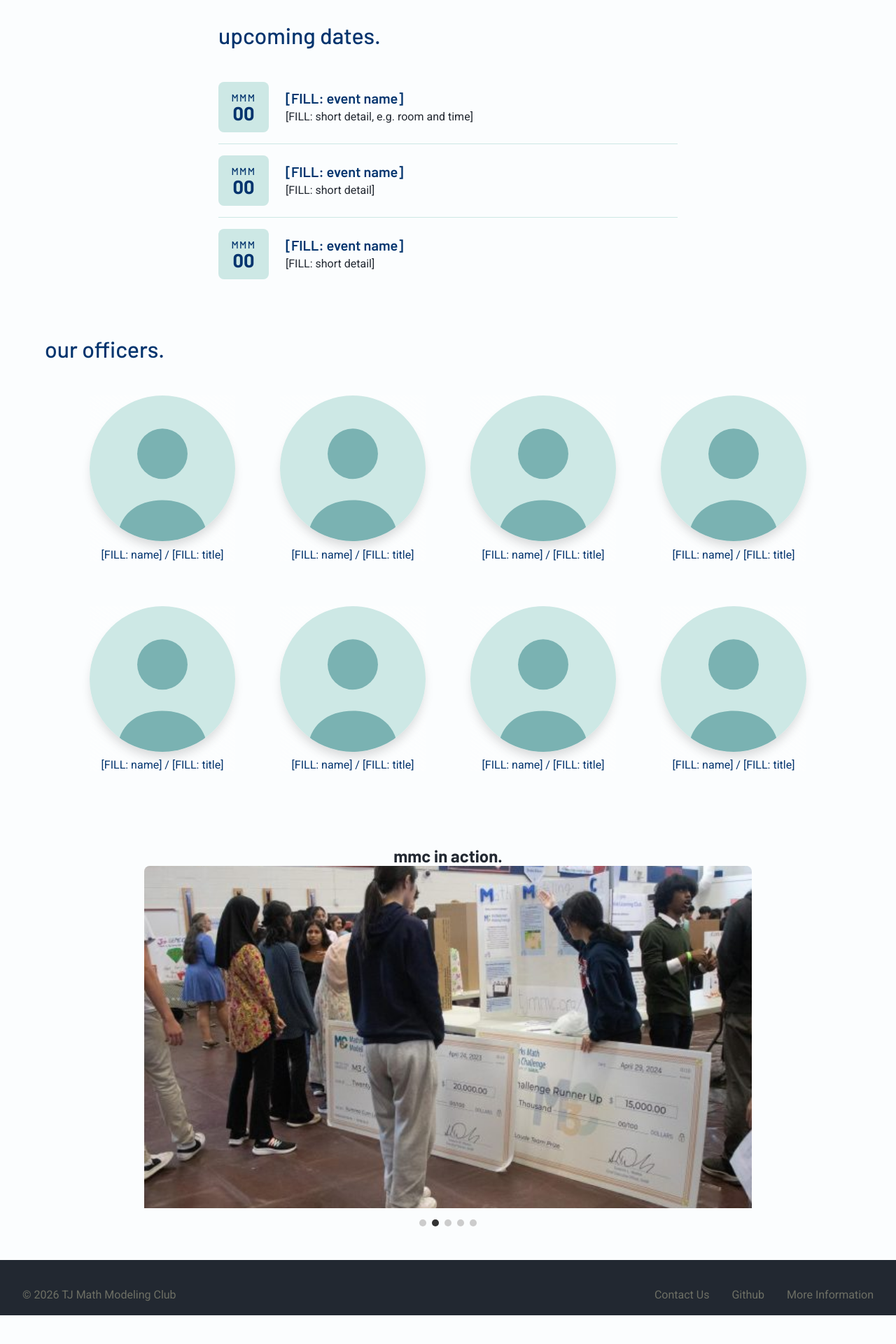
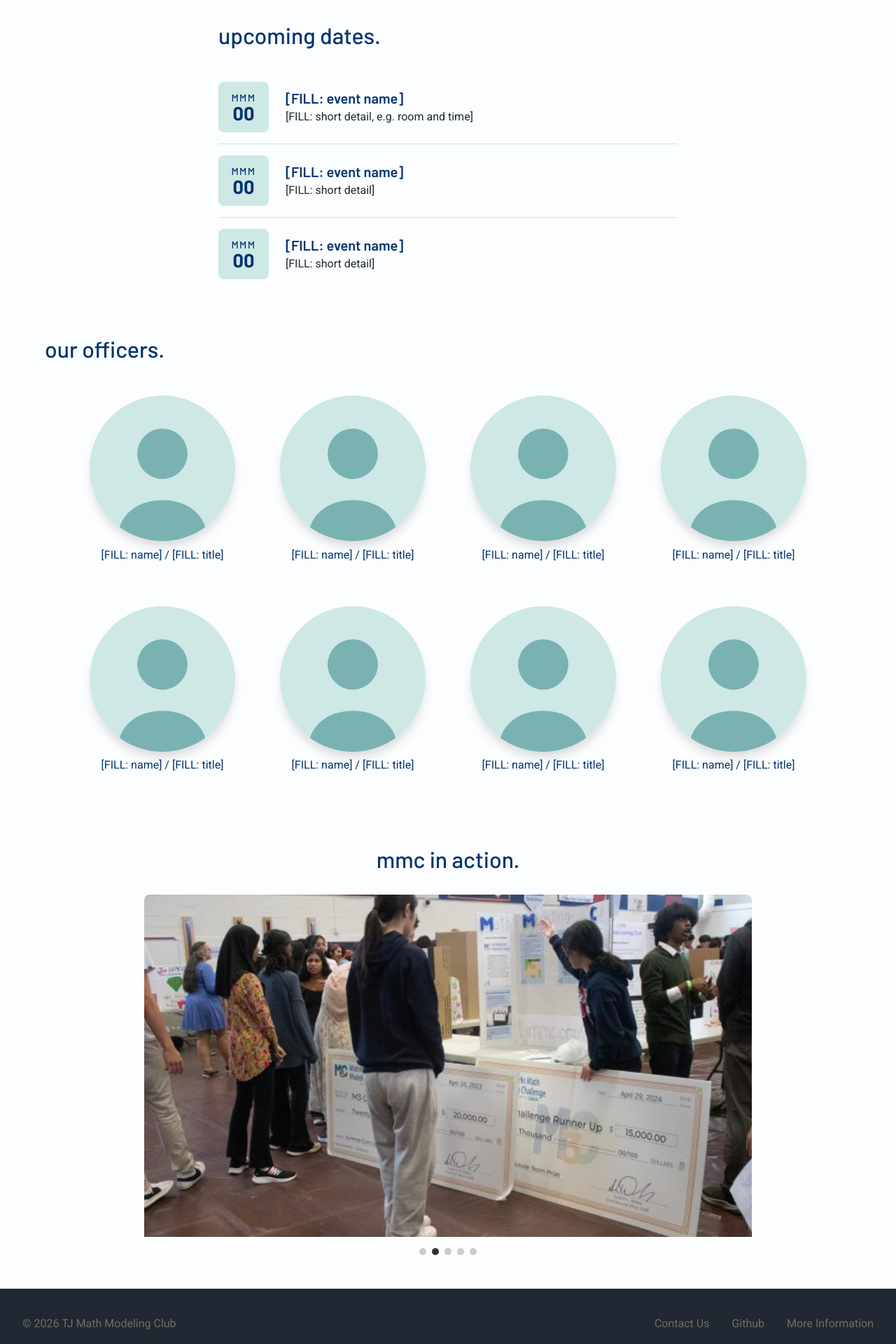
Before and after one commit to tjmmc/tjmmc, a Jekyll site: the page built from pages/index.html, in a window 1280 px wide. Shown: the part 1446-3366 px from the top of the page at 70% size. Built offline with Jekyll 4.4.1, drawn with Linux system fonts in a browser that asks for light colours; some web fonts are replaced; before the commit the page ends 3325 px from its top, so only the background shows below that.

Commit message:
Update index.html

```diff
--- a/pages/index.html
+++ b/pages/index.html
@@ -59,7 +59,7 @@ nav: home
 </section>
 
 <section class="Carousel-section">
-    <h2>mmc in action.</h2>
+    <h2 class="Heading">mmc in action.</h2>
     <div class="Carousel" id="mmcCarousel">
         <div class="Carousel-track" id="carouselTrack">
             <div class="Carousel-slide"><img src="/static/images/carousel/mmc-1.jpeg" alt="MMC in action photo 1"></div>
```
